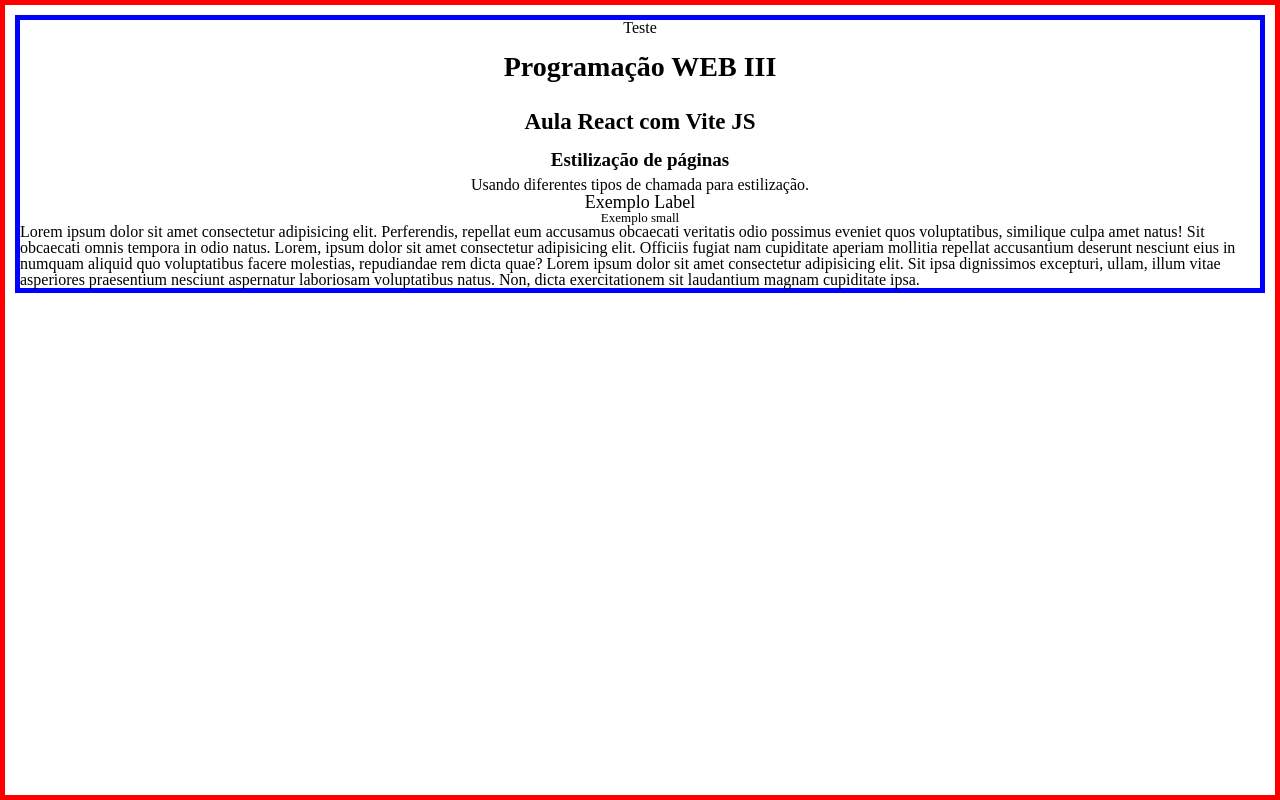
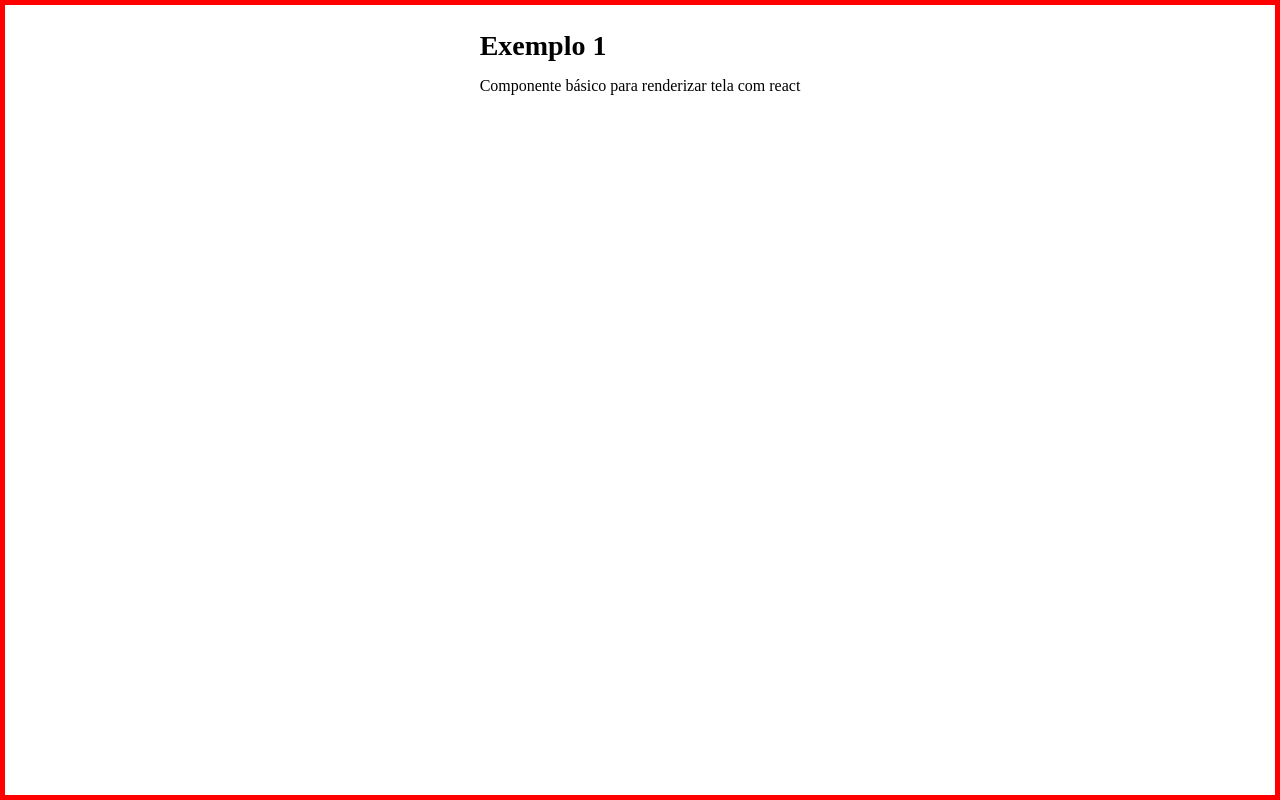
Before and after one commit to xulinha-star/introducao-vitejs, a React (Vite) app: page /exemplo/1 in a window 1280 px wide. Built offline with nearby package versions, Linux system fonts and the light colour scheme.

Commit message:
aula 10-03

```diff
--- a/src/App.jsx
+++ b/src/App.jsx
@@ -1,22 +1,18 @@
-import './App.css'
+import {Routes, Route} from 'react-router-dom';
+
+import Home from "./pages/home";
+import Exemplo01 from './pages/exemplos/ex-01';
+import Exemplo02 from './pages/exemplos/ex-02';
 
 function App() {
+
   return (
-    <div className='container'>
-      <p>Teste</p>
-      <h1>Programação WEB III</h1>
-      <h2>Aula React com Vite JS</h2>
-      <h3>Estilização de páginas</h3>
-      <p>Usando diferentes tipos de chamada para estilização.</p>
-      <label>Exemplo Label</label>
-      <small>Exemplo small</small>
-      <p>
-        Lorem ipsum dolor sit amet consectetur adipisicing elit. Perferendis, repellat eum accusamus obcaecati veritatis odio possimus eveniet quos voluptatibus, similique culpa amet natus! Sit obcaecati omnis tempora in odio natus.
-        Lorem, ipsum dolor sit amet consectetur adipisicing elit. Officiis fugiat nam cupiditate aperiam mollitia repellat accusantium deserunt nesciunt eius in numquam aliquid quo voluptatibus facere molestias, repudiandae rem dicta quae?
-        Lorem ipsum dolor sit amet consectetur adipisicing elit. Sit ipsa dignissimos excepturi, ullam, illum vitae asperiores praesentium nesciunt aspernatur laboriosam voluptatibus natus. Non, dicta exercitationem sit laudantium magnam cupiditate ipsa.
-      </p>
-    </div>
+    <Routes>
+      <Route path="/" element={<Home/>} />
+      <Route path = "/exemplo/1"  element={<Exemplo01/>} />
+      <Route path = "/exemplo/2" element={<Exemplo02/>} />
+    </Routes>
   )
 }
 
-export default App
+export default App;
--- a/src/pages/exemplos/ex-01/index.jsx
+++ b/src/pages/exemplos/ex-01/index.jsx
@@ -0,0 +1,10 @@
+function Exemplo01(){
+    return (
+        <>
+          <h1> Exemplo 1</h1>
+          <p>  Componente básico para renderizar tela com react </p>
+        </>
+    )
+}
+
+export default Exemplo01;
--- /dev/null
+++ b/src/pages/exemplos/ex-02/index.jsx
@@ -0,0 +1,22 @@
+import './index.css';
+
+function Exemplo02() {
+  return (
+    <div className='container'>
+      <p>Teste</p>
+      <h1>Programação WEB III</h1>
+      <h2>Aula React com Vite JS</h2>
+      <h3>Estilização de páginas</h3>
+      <p>Usando diferentes tipos de chamada para estilização.</p>
+      <label>Exemplo Label</label>
+      <small>Exemplo small</small>
+      <p>
+        Lorem ipsum dolor sit amet consectetur adipisicing elit. Perferendis, repellat eum accusamus obcaecati veritatis odio possimus eveniet quos voluptatibus, similique culpa amet natus! Sit obcaecati omnis tempora in odio natus.
+        Lorem, ipsum dolor sit amet consectetur adipisicing elit. Officiis fugiat nam cupiditate aperiam mollitia repellat accusantium deserunt nesciunt eius in numquam aliquid quo voluptatibus facere molestias, repudiandae rem dicta quae?
+        Lorem ipsum dolor sit amet consectetur adipisicing elit. Sit ipsa dignissimos excepturi, ullam, illum vitae asperiores praesentium nesciunt aspernatur laboriosam voluptatibus natus. Non, dicta exercitationem sit laudantium magnam cupiditate ipsa.
+      </p>
+    </div>
+  )
+}
+
+export default Exemplo02
--- /dev/null
+++ b/src/pages/home/index.jsx
@@ -0,0 +1,10 @@
+function Home(){
+    return (
+        <>
+          <h1> Aula React com VITE JS </h1>
+
+        </>
+    )
+}
+
+export default Home;
```
Also changed, not shown: src/pages/exemplos/ex-02/index.css (renamed from src/App.css).
